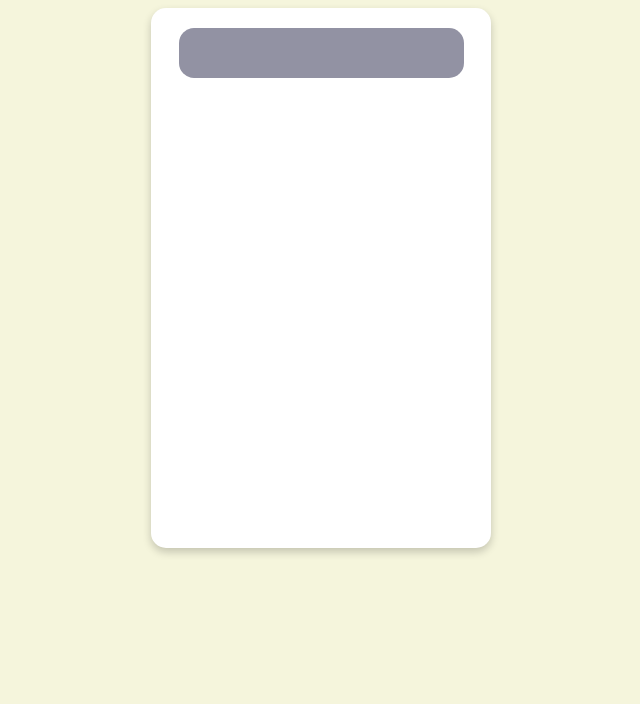
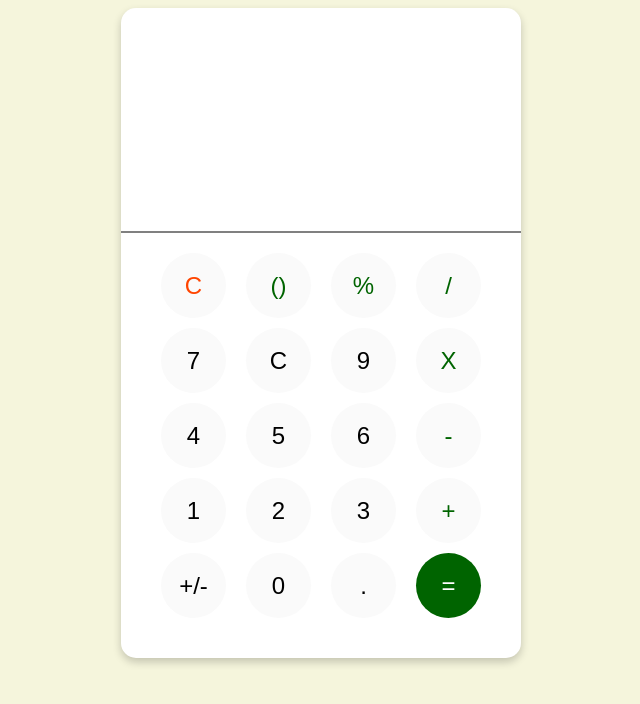
Before and after one commit to tal-zal/Basic-Calculator, a plain HTML site: page index.html in a window 1280 px wide. Shown: the whole page, without its empty margins (319-959 px from the left). Drawn offline with Linux system fonts and the light colour scheme.

Commit message:
added buttons and stylized

```diff
--- a/index.html
+++ b/index.html
@@ -20,9 +20,50 @@
         <![endif]-->
 
         <div class="calculator">
-            <div class="topScreen"></div>
-            <div class=buttons></div>
 
+            <div class="topSection">
+                <div class="topScreen"></div>
+            </div>
+
+                <div class=buttons>
+
+                    <div class="row1">
+                        <div class="button" id="clear">C</div>
+                        <div class="button" id="brackets">()</div>
+                        <div class="button" id="percent">%</div>
+                        <div class="button" id="divide">/</div>
+                    </div>
+
+                    <div class="row2">
+                        <div class="button" id="seven">7</div>
+                        <div class="button" id="eight">C</div>
+                        <div class="button" id="nine">9</div>
+                        <div class="button" id="multiply">X</div>
+                    </div>
+
+                    <div class="row3">
+                        <div class="button" id="four">4</div>
+                        <div class="button" id="five">5</div>
+                        <div class="button" id="six">6</div>
+                        <div class="button" id="subtract">-</div>
+                    </div>
+
+                    <div class="row4">
+                        <div class="button" id="one">1</div>
+                        <div class="button" id="two">2</div>
+                        <div class="button" id="three">3</div>
+                        <div class="button" id="add">+</div>
+                    </div>
+
+                    <div class="row5">
+                        <div class="button" id="positiveNegative">+/-</div>
+                        <div class="button" id="zero">0</div>
+                        <div class="button" id="decimal">.</div>
+                        <div class="button" id="equals">=</div>
+                    </div>
+
+
+                </div>
         </div>
 
 
--- a/stylesheet.css
+++ b/stylesheet.css
@@ -1,26 +1,88 @@
+/* * {
+    border: solid 2px blue;
+} */
+
 body {
     display: flex;
     justify-content: center;
     align-items: center;
     background-color: beige;
+    font-family: Arial, Helvetica, sans-serif;
 }
 
-.calculator{
+
+.calculator {
     flex-shrink: 0;
     box-shadow: 0 4px 8px 0 rgba(0,0,0,0.2);
     border-radius: 15px;
     transition: 0.3s;
     background-color: white;
+    width: 400px;
+    height: 650px;
+    display: flex;
+    flex-direction: column;
+    justify-content: space-between;
+
+}
+
+.topSection {
+    align-self: flex-start;
+    border-radius: 15px;
     width: 300px;
-    height: 500px;
+    height: 40%;
+}
+
+.topScreen {
+    width: 95%;
+    height: 15%;
+}
+
+.buttons {
+    border-top: 2px solid grey;
+    padding-top: 20px;
+    gap: 10px;
+    display: flex;
+    flex-direction: column;
+    justify-content: space-between;
+    padding-bottom: 40px;
+}
+
+
+.row1, .row2, .row3, .row4, .row5 {
     display: flex;
     justify-content: center;
-    padding: 20px;
+    gap: 20px;
 }
 
-.calculator .topScreen {
-    width: 95%;
-    height: 10%;
-    background-color: rgb(146, 146, 163);
-    border-radius: 15px;
+
+
+.button {
+    background-color: rgb(250, 250, 250);
+    border-radius: 90%;
+    min-width: 55px;
+    min-height: 55px;
+    display: flex;
+    justify-content: center;
+    align-items: center;
+    font-size: 24px;
+    padding: 5px;
 }
+
+.button:hover{
+    background-color: rgb(170, 170, 170);
+    cursor: pointer;
+
+}
+
+#clear {
+    color: orangered;
+}
+
+#brackets, #percent, #divide, #multiply, #subtract, #add {
+    color: darkgreen;
+}
+
+.button#equals {
+    background-color: darkgreen;
+    color: white;
+}
```
